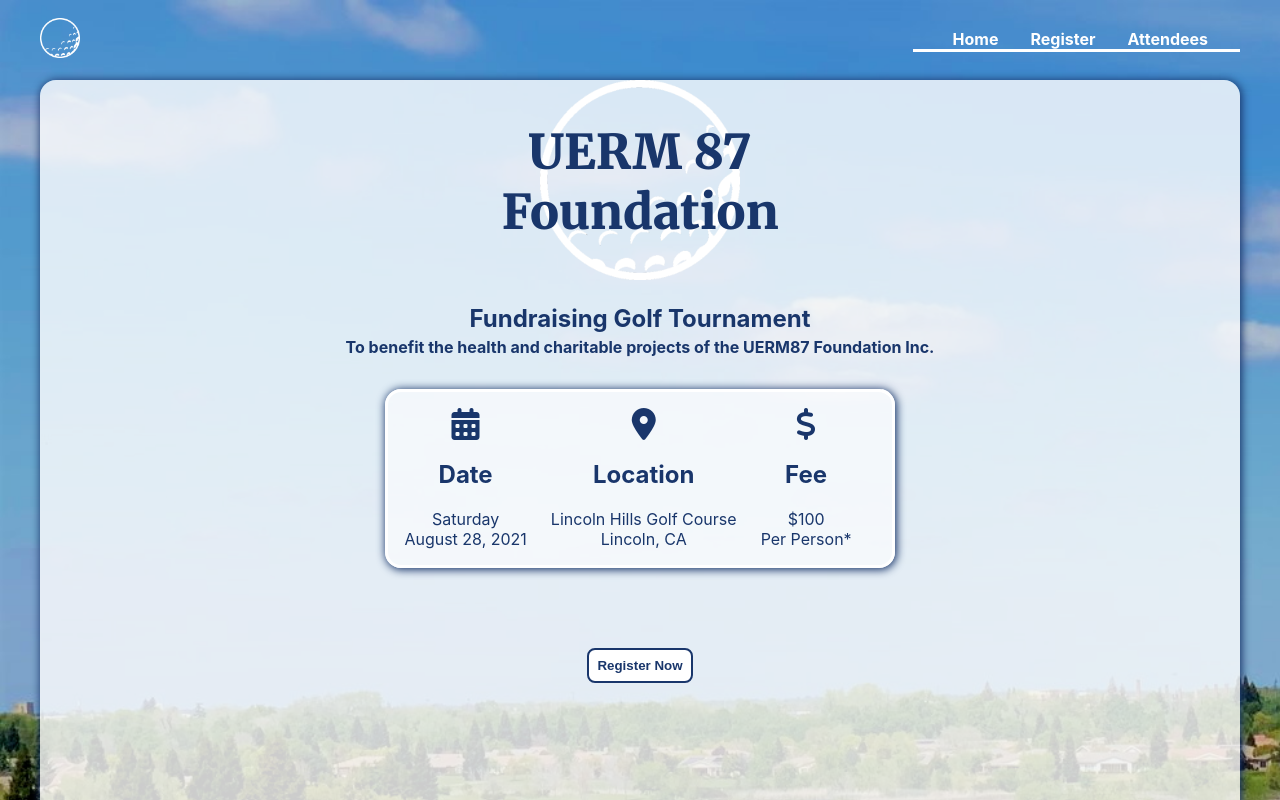
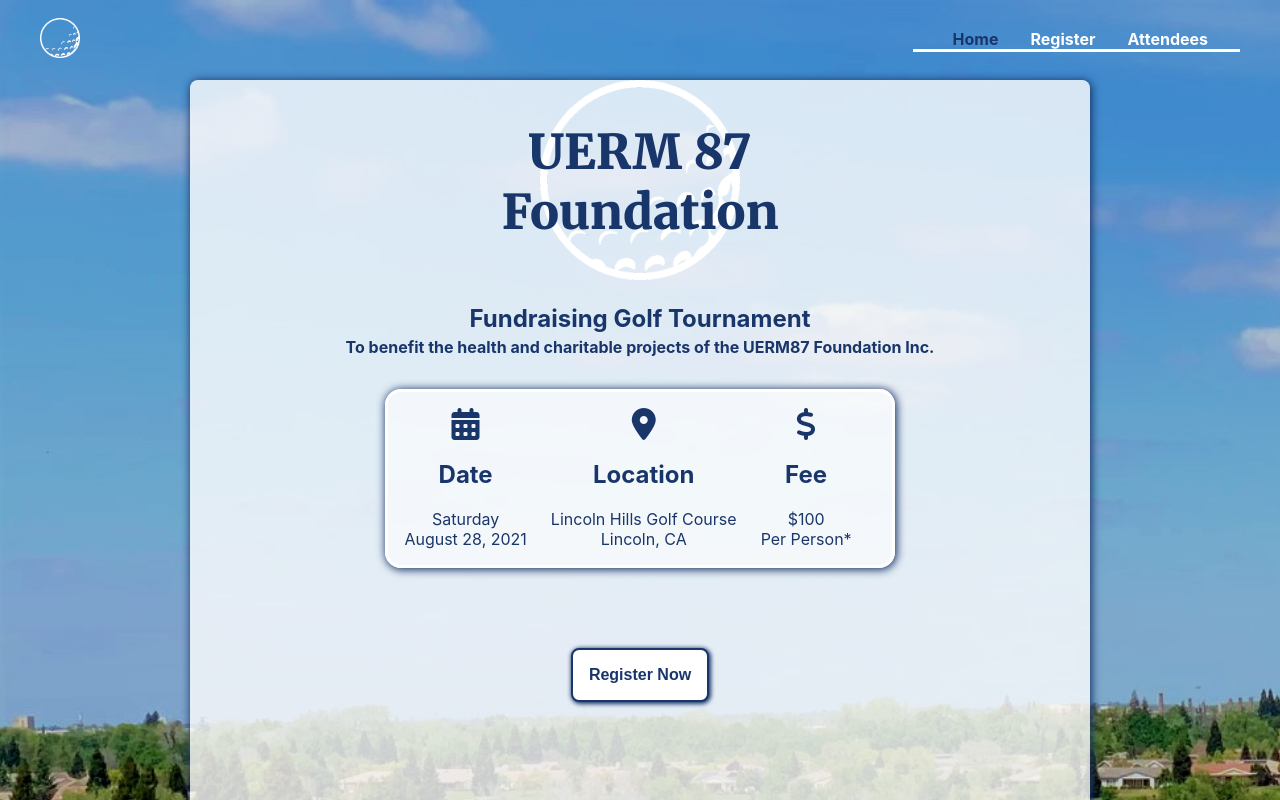
Before and after one commit to Corporate-Drone/golf-tournament, a React (Create React App) app in the folder client/: page /#/ in a window 1280 px wide. Shown: the top 800 px of the page. Built offline with nearby package versions, Linux system fonts and the light colour scheme.

Commit message:
optimized styling for mobile

```diff
--- a/client/src/_App.scss
+++ b/client/src/_App.scss
@@ -7,3 +7,9 @@
   margin: auto;
   text-align: center;
 }
+
+@media (max-width: 320px) {
+  .App {
+    max-width: 300px;
+  }
+}
--- a/client/src/components/Form/_RegisterForm.scss
+++ b/client/src/components/Form/_RegisterForm.scss
@@ -5,9 +5,9 @@
     color: $color-primary-dark;
     font-weight: bold;
     border-radius: 1rem;
-    background-color: rgba(250, 250, 250, 0.65);
+    background-color: rgba(255, 255, 255, 0.8);
     box-shadow: 1px 1px 9px 1px $color-primary-dark;
-    border: 2px solid $color-primary;
+    border: 3px solid $color-primary;
     width: 60%;
     margin-bottom: 4rem;
 
--- a/client/src/components/navigation/Header.js
+++ b/client/src/components/navigation/Header.js
@@ -1,5 +1,5 @@
-import React, { useState } from "react";
-import { Link } from 'react-router-dom';
+import React, { useState, useEffect } from "react";
+import { Link, useLocation } from 'react-router-dom';
 import { ReactComponent as CloseMenu } from "../../assets/x.svg";
 import { ReactComponent as MenuIcon } from "../../assets/menu.svg";
 import golfBall from '../../images/golfball.png';
@@ -10,6 +10,57 @@
   const handleClick = () => setClick(!click);
   const closeMobileMenu = () => setClick(false);
 
+  let location = useLocation();
+
+  useEffect(() => {
+    console.log(location.pathname)
+  }, [location])
+
+  let headerOptions;
+  if (location.pathname === '/') {
+    headerOptions = (
+      <>
+        <li className="option active-page">
+          <Link onClick={closeMobileMenu} to="/" duration={1000}>Home</Link>
+        </li>
+        <li className="option">
+          <Link onClick={closeMobileMenu} to="/register" duration={1000}>Register</Link>
+        </li>
+        <li className="option">
+          <Link onClick={closeMobileMenu} to="/attendees" duration={1000}>Attendees</Link>
+        </li>
+      </>
+    )
+  } else if (location.pathname === '/register') {
+    headerOptions = (
+      <>
+        <li className="option">
+          <Link onClick={closeMobileMenu} to="/" duration={1000}>Home</Link>
+        </li>
+        <li className="option active-page">
+          <Link onClick={closeMobileMenu} to="/register" duration={1000}>Register</Link>
+        </li>
+        <li className="option">
+          <Link onClick={closeMobileMenu} to="/attendees" duration={1000}>Attendees</Link>
+        </li>
+      </>
+    )
+  } else {
+    headerOptions = (
+      <>
+        <li className="option">
+          <Link onClick={closeMobileMenu} to="/" duration={1000}>Home</Link>
+        </li>
+        <li className="option">
+          <Link onClick={closeMobileMenu} to="/register" duration={1000}>Register</Link>
+        </li>
+        <li className="option active-page">
+          <Link onClick={closeMobileMenu} to="/attendees" duration={1000}>Attendees</Link>
+        </li>
+      </>
+    )
+  }
+
   return (
     <div className={click ? "header header-active" : "header"}>
       <div className="header-logo-nav">
@@ -19,15 +70,7 @@
           </Link>
         </div>
         <ul className={click ? "header-nav-options active" : "header-nav-options"}>
-          <li className="option">
-            <Link onClick={closeMobileMenu} activeClass="active" to="/" spy={true} smooth={true} duration={1000}>Home</Link>
-          </li>
-          <li className="option">
-            <Link onClick={closeMobileMenu} activeClass="active" to="/register" spy={true} smooth={true} duration={1000}>Register</Link>
-          </li>
-          <li className="option">
-            <Link onClick={closeMobileMenu} activeClass="active" to="/attendees" spy={true} smooth={true} duration={1000}>Attendees</Link>
-          </li>
+          {headerOptions}
         </ul>
       </div>
       <div>
--- a/client/src/components/navigation/_Header.scss
+++ b/client/src/components/navigation/_Header.scss
@@ -99,6 +99,10 @@
         cursor: pointer;
       }
 
+      .active-page {
+        color: $color-primary-dark;
+      }
+
   }
 
   @media (max-width: 700px) {
--- a/client/src/components/uiElements/Loader.js
+++ b/client/src/components/uiElements/Loader.js
@@ -3,7 +3,7 @@
 
 function Loader() {
     return (
-        <div class="lds-ring"><div></div><div></div><div></div><div></div></div>
+        <div className="lds-ring"><div></div><div></div><div></div><div></div></div>
     )
 }
 
--- a/client/src/components/uiElements/_Button.scss
+++ b/client/src/components/uiElements/_Button.scss
@@ -10,12 +10,10 @@
     color: $color-primary-dark;
 
     &:hover {
-        background-color: rgb(216, 214, 214);
+        transition: 0.5s;
+        background-color: $color-primary-dark;
+        color: $color-primary;
         cursor: pointer;
-    }
-
-    &:active {
-        background-color: #fff;
     }
 
     &-form {
--- a/client/src/pages/Attendees.js
+++ b/client/src/pages/Attendees.js
@@ -29,14 +29,14 @@
         document.body.style.background = "url('/attendeesBackground.jpg')";
         document.body.style.backgroundSize = "cover";
         getAttendees();
-    },[])
+    }, [])
 
 
     let allAttendees;
 
     if (!isLoading) {
         allAttendees = loadedAttendees.map(person => (
-            <tr>
+            <tr key={person.first}>
                 <td>{person.first + " " + person.last}</td>
                 <td>{person.contact}</td>
                 <td>{person.handicap}</td>
@@ -50,12 +50,16 @@
             {!isLoading && <div className="Attendees-container">
                 <h1>Attendees</h1>
                 <table>
+                    <thead>
                         <tr>
                             <th>Name</th>
                             <th>Phone</th>
                             <th>Handicap</th>
                         </tr>
+                    </thead>
+                    <tbody>
                         {allAttendees}
+                    </tbody>
                 </table>
             </div>}
 
--- a/client/src/pages/_Attendees.scss
+++ b/client/src/pages/_Attendees.scss
@@ -10,13 +10,13 @@
 
     &-container {
         text-align: center;
-        background-color: rgba(250, 250, 250, 0.6);
+        background-color: rgba(255, 255, 255, 0.8);
         box-shadow: 1px 1px 9px 1px $color-primary-dark;
         border-radius: 1rem;
         width: 70%;
         padding: 2rem;
         margin-bottom: 8rem;
-        border: 2px solid $color-primary;
+        border: 3px solid $color-primary;
 
         table {
             width: 95%;
--- a/client/src/pages/_Home.scss
+++ b/client/src/pages/_Home.scss
@@ -15,7 +15,10 @@
     box-shadow: 1px 1px 9px 1px $color-primary-dark;
     color: $color-primary-dark;
     margin-bottom: 2rem;
-    border-radius: 1rem;
+    border-radius: 0.5rem;
+    width: 75%;
+    margin-left: auto;
+    margin-right: auto;
     img {
         width: 200px;
     }
@@ -75,8 +78,11 @@
     }
 
     &-register {
+        box-shadow: 1px 1px 4px 1px $color-primary-dark;
         margin-top: 5rem;
         margin-bottom: 8rem;
+        padding: 1rem;
+        font-size: 16px;
     }
 
     &-down {
@@ -167,6 +173,7 @@
 
 @media (max-width: 700px) {
     .Home {
+        width: 100%;
         &-info {
             margin-top: 0;
             width: 85%;
--- a/client/src/pages/_Register.scss
+++ b/client/src/pages/_Register.scss
@@ -4,4 +4,5 @@
 .Register {
     @include center-vertically;
     min-height: 100vh;
+
 }
```
Lines whose indentation alone changed are shown as unchanged.
